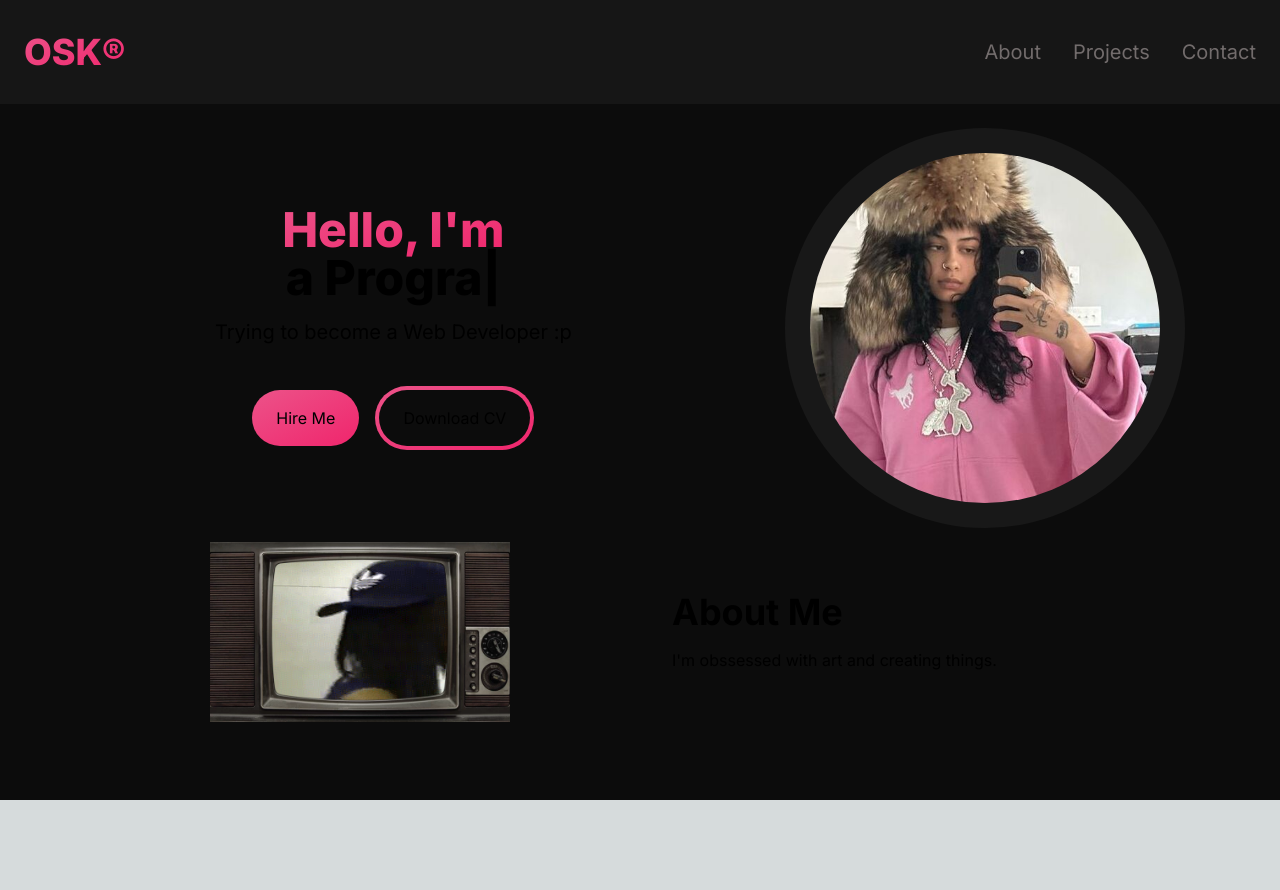
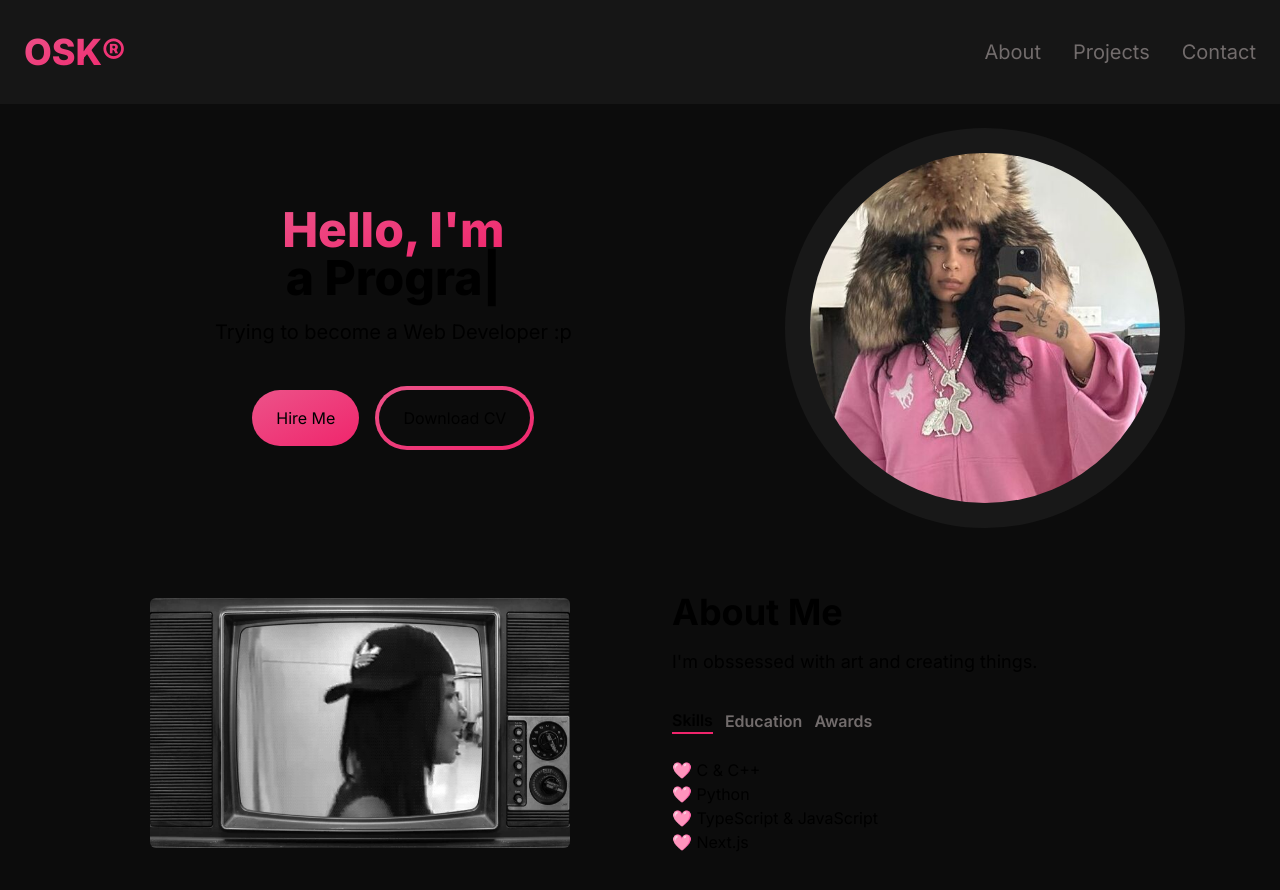
Before and after one commit to osakareaper/portfolio-website, a Next.js app: page / in a window 1280 px wide. Shown: the top 890 px of the page. Before the commit the page ends 800 px from the top, so only its background shows below. Built offline with nearby package versions, Linux system fonts and the light colour scheme.

Commit message:
feat: finished about me section

```diff
--- a/app/globals.css
+++ b/app/globals.css
@@ -10,7 +10,10 @@
   --bg-primary: #0c0c0c;
   --bg-secondary: #181818;
 
-  --contrast-primary: #ea638c --text-primary: ##EEEBD0;
+  --contrast-primary: #ea638c;
+  --contrast-secondary: #f0256c;
+
+  --text-primary: ##EEEBD0;
   --text-secondary: rgb(114, 108, 108);
 }
 
--- /dev/null
+++ b/components/AboutSection.jsx
@@ -0,0 +1,126 @@
+"use client";
+import React, { useTransition, useState } from 'react'
+import Image from 'next/image'
+import TabButton from './TabButton';
+
+const TAB_DATA = [
+  {
+    title: "Skills",
+    id: "Skills",
+    content: (
+      <ul>
+        <li>
+          🩷 C & C++
+        </li>
+        <li>
+          🩷 Python
+        </li>
+        <li>
+          🩷 TypeScript & JavaScript
+        </li>
+        <li>
+          🩷 Next.js
+        </li>
+      </ul>
+    )
+  },
+  {
+    title: "Education",
+    id: "Education",
+    content: (
+      <ul>
+        <li>
+          🎓 UnB - Software Engineering
+        </li>
+        <li>
+          🇺🇸 English - Advanced
+        </li>
+        <li>
+          🇧🇷 Portuguese - Native Speaker
+        </li>
+      </ul>
+    )
+  },
+  {
+    title: "Awards",
+    id: "Awards",
+    content: (
+      <ul>
+        <li>
+          🥉 3rd - Maratona Fraldinha de Programação IESB 2023
+        </li>
+
+      </ul>
+    )
+  }
+]
+
+const AboutSection = () => {
+  const [tab, setTab] = useState("Skills");
+  const [isPending, startTansition] = useTransition();
+
+  const handleTabChange = (id) => {
+    startTansition(() => {
+      setTab(id);
+    });
+
+  }
+
+
+  return (
+    <section className='text-[--text-primary]'>
+
+      <div className='md:grid md:grid-cols-2 gap-8 items-center py-8 px-4 xl:gap-16 sm:py-16 xl:px-16'>
+
+        <div className='relative h-full pt-28'>
+          <Image
+            src={"/about-me.gif"}
+            alt='About Me GIF'
+            className='rounded-md grayscale w-[220px] h-[120px] sm:w-[220px] sm:h-[160px] lg:w-[250px] lg:h-[210px] absolute transform -translate-x-1/2 -translate-y-1/2 top-1/2 left-1/2'
+            width={250}
+            height={250}
+          />
+
+          <Image
+            src={"/tv.png"}
+            alt='TV Png'
+            className='rounded-md grayscale w-[230px] h-[150px] sm:w-[300px] sm:h-[200px] lg:w-[420px] lg:h-[250px] absolute transform -translate-x-1/2 -translate-y-1/2 top-1/2 left-1/2'
+            width={250}
+            height={250}
+          />
+        </div>
+
+        <div className='mt-16 sm:mt-24 md:mt-0 text-left flex flex-col h-full'>
+          <h2
+            className='text-4xl font-bold text-[--text-primary] mb-4'>
+            About Me
+          </h2>
+
+          <p
+            className='text-base lg:text-lg'>
+            I'm obssessed with art and creating things.
+          </p>
+
+          <div className='flex flex-row mt-8'>
+
+            <TabButton selectTab={() => handleTabChange("Skills")} active={tab === "Skills"}> Skills </TabButton>
+
+            <TabButton selectTab={() => handleTabChange("Education")} active={tab === "Education"}> Education </TabButton>
+
+            <TabButton selectTab={() => handleTabChange("Awards")} active={tab === "Awards"}> Awards </TabButton>
+
+          </div>
+
+          <div className='mt-6'>
+            {TAB_DATA.find((t) => t.id === tab).content}
+          </div>
+
+        </div>
+
+      </div>
+
+    </section>
+  )
+}
+
+export default AboutSection
--- a/components/AboutSection.tsx
+++ /dev/null
@@ -1,45 +0,0 @@
-import React from 'react'
-import Image from 'next/image'
-
-const AboutSection = () => {
-  return (
-    <section className='text-[--text-primary]'>
-
-      <div className='md:grid md:grid-cols-2 gap-8 items-center py-8 px-4 xl:gap-16 sm:py-16 xl:px-16'>
-
-        <div className='relative'>
-          <Image
-            src={"/about-me.gif"}
-            alt='About Me GIF'
-            className='w-[300px] h-[160px] absolute transform -translate-x-1/2 -translate-y-1/2 top-1/2 left-1/2'
-            width={250}
-            height={250}
-          />
-
-          <Image
-            src={"/tv.png"}
-            alt='TV Png'
-            className='w-[300px] h-[180px] absolute transform -translate-x-1/2 -translate-y-1/2 top-1/2 left-1/2'
-            width={250}
-            height={250}
-          />
-        </div>
-
-        <div>
-          <h2
-            className='text-4xl font-bold text-[--text-primary] mb-4'>
-            About Me
-          </h2>
-
-          <p>
-            I'm obssessed with art and creating things.
-          </p>
-        </div>
-
-      </div>
-
-    </section>
-  )
-}
-
-export default AboutSection
--- a/components/HeroSection.tsx
+++ b/components/HeroSection.tsx
@@ -51,7 +51,7 @@ const HeroSection = () => {
 
             <button className='w-full md:w-fit px-1 py-1 rounded-full bg-gradient-to-br from-[#ec5389] to-[#f0256c] hover:bg-[--contrast-primary] text-[--text-primary] mt-4'>
 
-              <span className='block bg-[--bg-primary] hover:bg-[--contrast-primary] rounded-full px-6 py-4'>
+              <span className='block bg-[--bg-primary] hover:bg-gradient-to-br from-[#ec5389] to-[#f0256c]  rounded-full px-6 py-4'>
                 Download CV
               </span>
 
--- /dev/null
+++ b/components/TabButton.jsx
@@ -0,0 +1,22 @@
+import React from 'react'
+
+const TabButton = ({ active, selectTab, children }) => {
+
+  const buttonClasses = active ? 'text-[--text-primary] border-b-2 border-[--contrast-secondary]' : 'text-[--text-secondary]'
+
+
+
+  return (
+
+    <button onClick={selectTab}>
+
+      <p className={`mr-3 font-semibold hover:text-[--text-primary] ${buttonClasses}`}>
+        {children}
+      </p>
+
+    </button >
+
+  )
+}
+
+export default TabButton
--- a/tsconfig.json
+++ b/tsconfig.json
@@ -22,6 +22,6 @@
       "@/*": ["./*"]
     }
   },
-  "include": ["next-env.d.ts", "**/*.ts", "**/*.tsx", ".next/types/**/*.ts", "components/NavLink.jsx", "components/MenuOverlay.jsx"],
+  "include": ["next-env.d.ts", "**/*.ts", "**/*.tsx", ".next/types/**/*.ts", "components/NavLink.jsx", "components/MenuOverlay.jsx", "components/AboutSection.jsx", "components/TabButton.jsx"],
   "exclude": ["node_modules"]
 }
```
